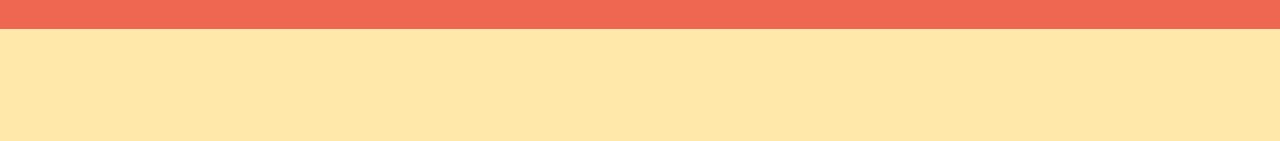
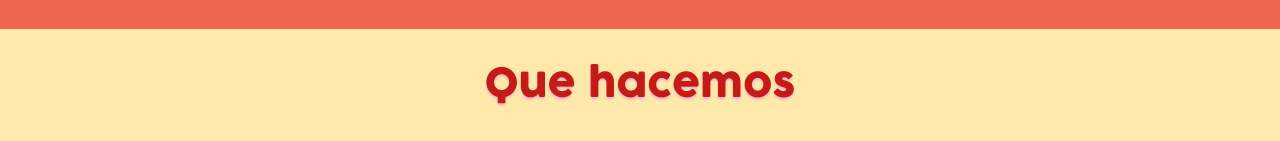
Before and after one commit to Ajotastudio/Portafolio, a React app: page / in a window 1280 px wide. Shown: the part 1823-1964 px from the top of the page. Before the commit the page ends 1852 px from the top, so only its background shows below. Built offline with nearby package versions, Linux system fonts and the light colour scheme.

Commit message:
Inicio de Que Hacemos

```diff
--- a/src/components/App.js
+++ b/src/components/App.js
@@ -9,7 +9,7 @@ function App() {
     <Grid container style={{ width: '100vw', margin: 0, padding: 0 }}>
       <Header />
       <Presentación />
-      {/* <Quehacemos /> */}
+      <Quehacemos />
     </Grid>
   );
 }
--- a/src/components/Quehacemos.jsx
+++ b/src/components/Quehacemos.jsx
@@ -1,16 +1,17 @@
 import React from "react";
-import Grid from '@mui/material/Grid2';
+import { Grid } from "@mui/material";
 
-import Pagina6 from "../img/PAGINA 6.jpg";
-import Pagina7 from "../img/PAGINA 7.jpg";
-import Pagina8 from "../img/PAGINA 8.jpg";
+function Quehacemos() {
+  return (
+    <Grid container className="que-hacemos-container">
+      <Grid item>
+        <h1 className="titles">Que hacemos</h1>
+      </Grid>
+      <Grid>
 
-
-
-function Quehacemos () {
-    return (
-       <h1>jhola</h1>
-    )
+      </Grid>
+    </Grid>
+  );
 }
 
 export default Quehacemos;
--- a/src/styles/index.css
+++ b/src/styles/index.css
@@ -209,10 +209,17 @@ header {
 
   /*QUE HACEMOS*/
 
-.img-qh {
-  width: 20%;
-  height: 30%;
+.que-hacemos-container {
+  display: flex;
+  flex-direction: column;
+  justify-content: center;
+  align-items: center;
 }
+
+.titles {
+  margin: 2rem 0;
+}
+
 
 
 
```
